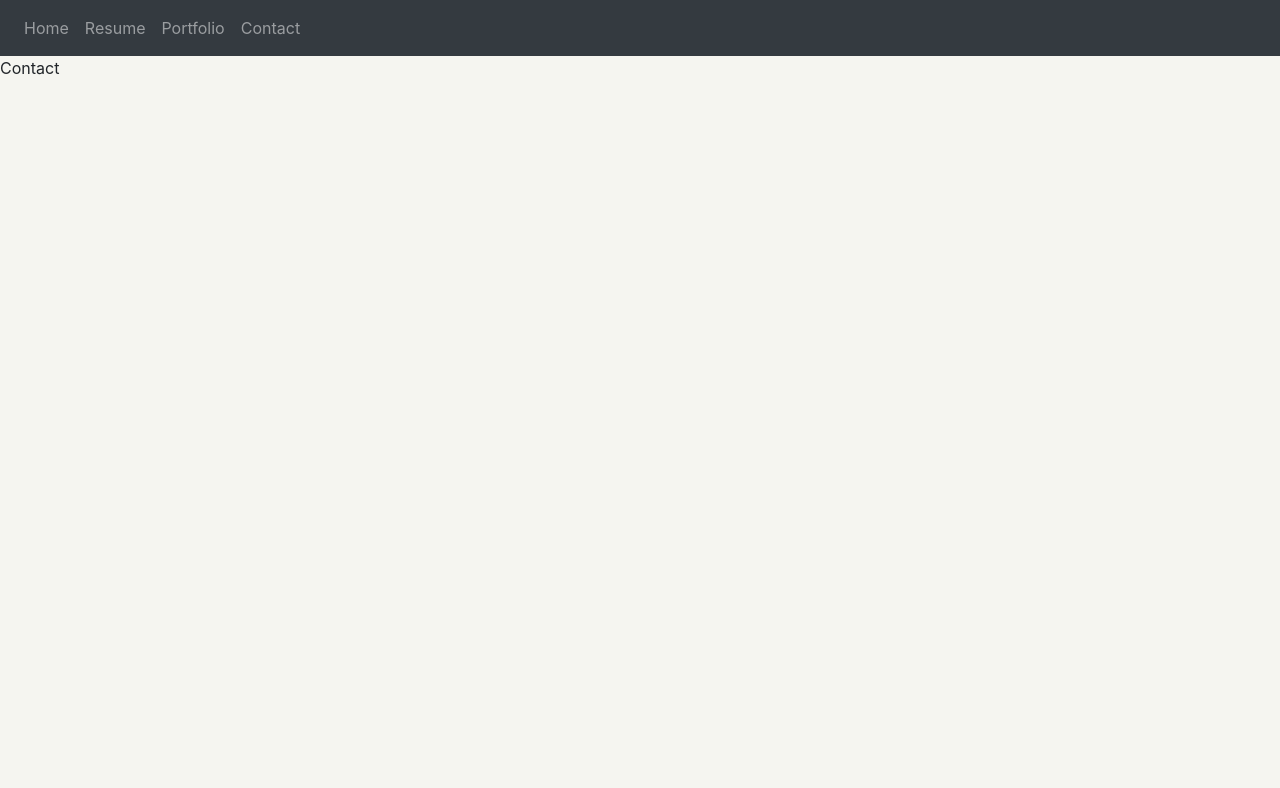
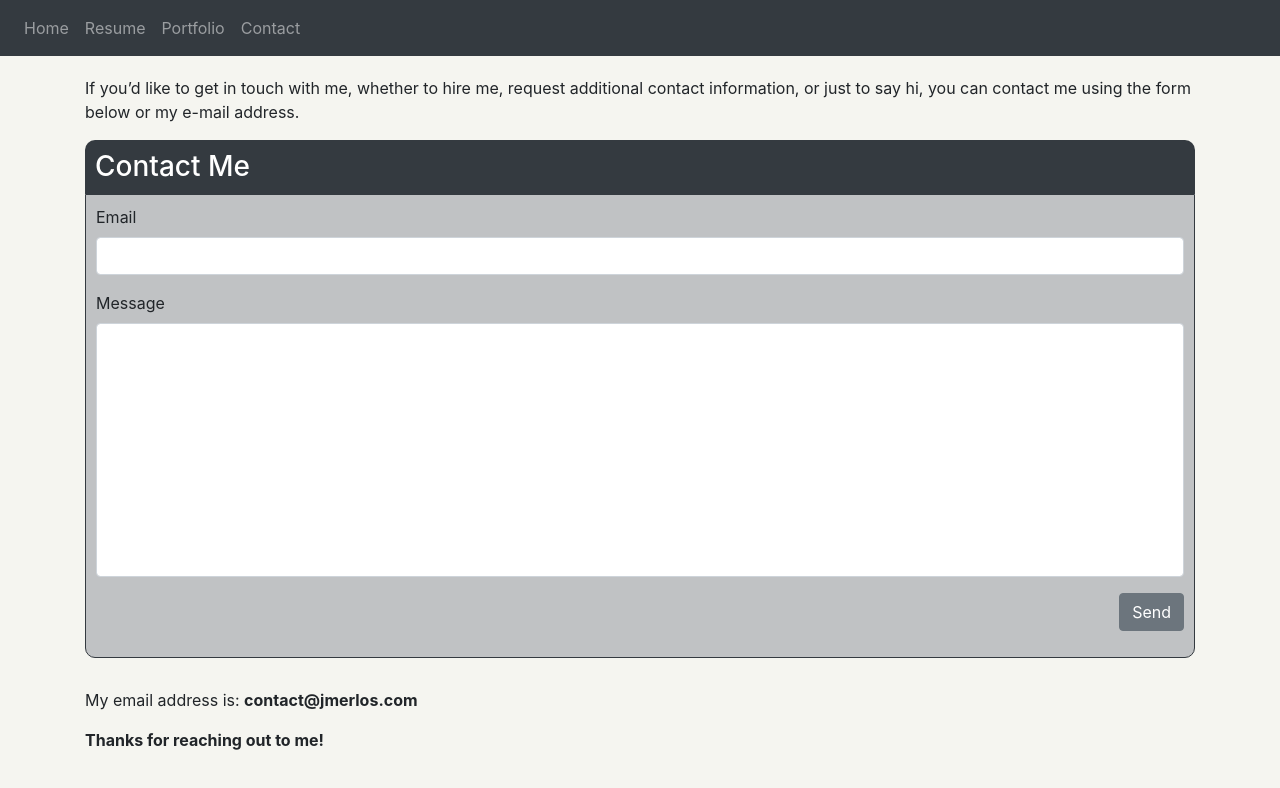
Before and after one commit to jmerlosrepo/personal, a React (Create React App) app: page /contact in a window 1280 px wide. Shown: the top 788 px of the page. Built offline with nearby package versions, Linux system fonts and the light colour scheme.

Commit message:
Update contact.jsx

```diff
--- a/src/components/contact.jsx
+++ b/src/components/contact.jsx
@@ -1,7 +1,30 @@
 import React from "react";
+import ReactHtmlParser from 'react-html-parser';
 
-const Contact = () => {
-  return <div>Contact</div>;
+const Contact = ({info}) => {
+  return (
+    <div className="container container-margins">
+      <p>{ReactHtmlParser(info.disclaimer)}</p>
+      <form>
+        <h3>Contact Me</h3>
+        <div className="formContainer">
+          <div class="mb-3">
+            <label for="email" class="form-label">Email</label>
+            <input className="form-control" type="email" name="email"/>
+          </div>
+          <div className="mb-3">
+            <label for="message" class="form-label">Message</label>
+            <textarea className="form-control" name="message" cols="30" rows="10"></textarea>
+          </div>
+          <div className="mb-3 text-right">
+            <button className="btn btn-secondary right-align">Send</button>
+          </div>
+        </div>
+      </form>
+      <p>My email address is: <strong>{info.email}</strong></p>
+      <p><strong>Thanks for reaching out to me!</strong></p>
+    </div>
+  );
 };
 
 export default Contact;
```
